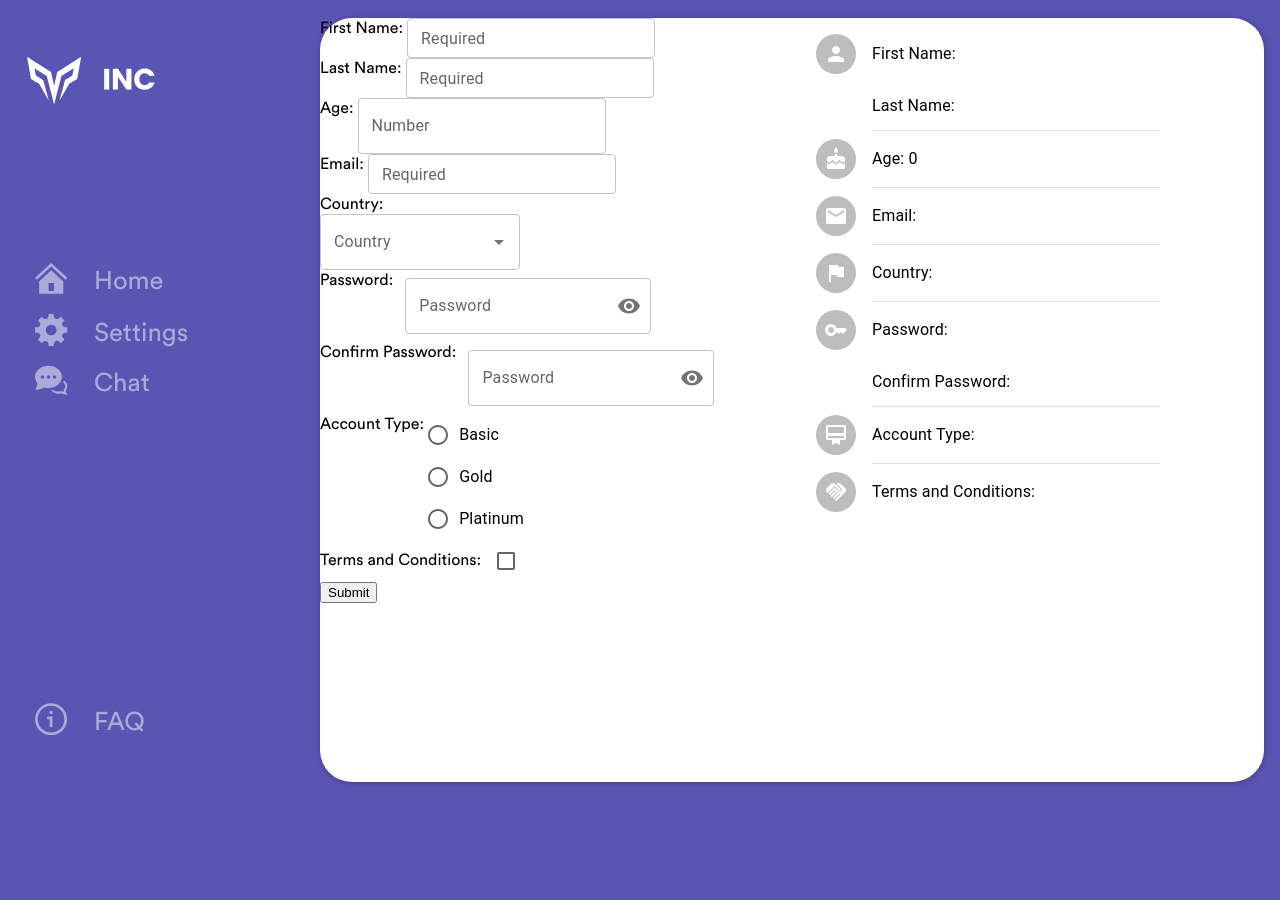
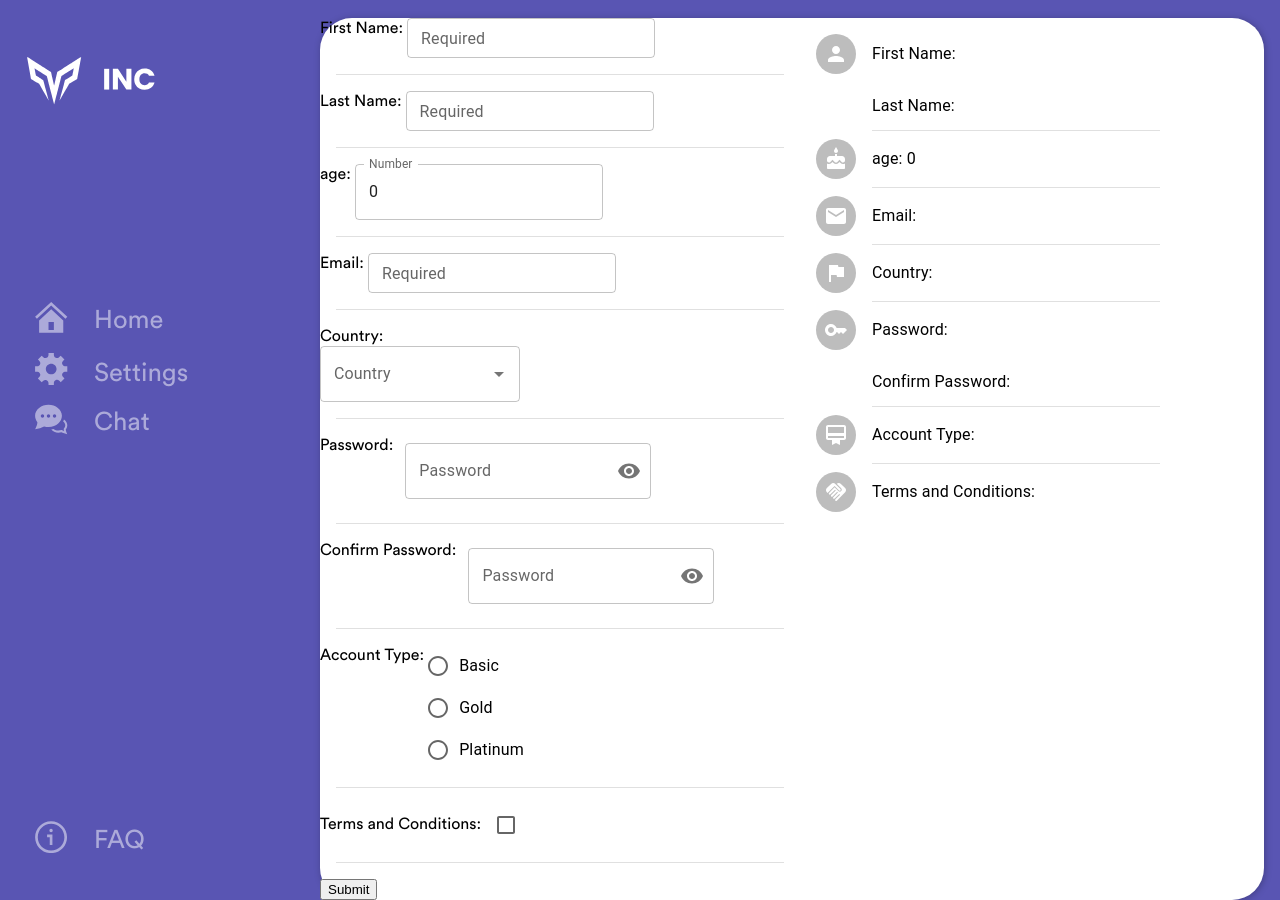
Before and after one commit to ahmedmoktaar/Ahmed-vite-project, a React (Vite) app: page /signup in a window 1280 px wide. Before the commit the page ends 800 px from the top, so only its background shows below. Built offline with nearby package versions, Linux system fonts and the light colour scheme.

Commit message:
ERROR: COUNTTRY + TERMSCONDITION

```diff
--- a/src/pages/SignUp.tsx
+++ b/src/pages/SignUp.tsx
@@ -18,7 +18,7 @@ import {
   RadioGroup,
   TextField,
 } from "@mui/material";
-import {  ErrorMessage, Field, Form, Formik } from "formik";
+import { ErrorMessage, Field, Form, Formik } from "formik";
 import { Dispatch, SetStateAction, useState } from "react";
 import * as Yup from "yup";
 import FormSVG from "../assets/svg/FormSVG";
@@ -30,7 +30,7 @@ import React from "react";
 type values = {
   firstName: string;
   lastName: string;
-  Age: number;
+  age: number;
   email: string;
   country: string;
   password: string;
@@ -45,7 +45,7 @@ type values = {
 const Labels = {
   firstName: "First Name: ",
   lastName: "Last Name: ",
-  Age: "Age: ",
+  age: "age: ",
   email: "Email: ",
   country: "Country: ",
   password: "Password: ",
@@ -55,19 +55,72 @@ const Labels = {
 };
 
 // ------------------------------
+// keys of labels
+// ------------------------------
+const Keys = {
+  firstName: "firstName",
+  lastName: "lastName",
+  age: "age",
+  email: "email",
+  country: "country",
+  password: "password",
+  confirmPassword: "confirmPassword",
+  accountType: "accountType",
+  termsConditions: "termsConditions",
+};
+
+// ------------------------------
 // Sign Up input Components
 // ------------------------------
 const FormInput = () => {
   // ------------------------------
   // MUI Components
   // ------------------------------
-  const InputComponent = () => (
-    <TextField id="outlined-required" label="Required" size="small" />
+  const InputComponent = (props) => (
+    <TextField
+      id="outlined-required"
+      label="Required"
+      size="small"
+      {...props}
+    />
   );
-  const AgeComponent = () => (
-    <TextField id="outlined-number" label="Number" type="number" />
+  const AgeComponent = (props) => (
+    <TextField id="outlined-number" label="Number" type="number" {...props} />
   );
-  const PasswordComponent = () => {
+
+  const CountryComponent = (props) => {
+    const Countries = [
+      { label: "Egypt" },
+      { label: "Andorra" },
+      { label: "Benin" },
+      { label: "Cameroon" },
+      { label: "Grenada" },
+      { label: "Italy" },
+      { label: "Mauritius" },
+      { label: "Maldives" },
+      { label: "Malawi" },
+      { label: "Mexico" },
+      { label: "Malaysia" },
+      { label: "Mozambique" },
+      { label: "Namibia" },
+      { label: "New Caledoni" },
+      { label: "Niger" },
+      { label: "Norfolk Islan" },
+      { label: "Nigeria" },
+    ];
+    return (
+      <Autocomplete
+        disablePortal
+        sx={{ width: 200 }}
+        id="combo-box-demo"
+        options={Countries}
+        renderInput={(params) => (
+          <TextField {...params} {...props} label="Country" />
+        )}
+      />
+    );
+  };
+  const PasswordComponent = (props) => {
     const [showPassword, setShowPassword] = React.useState(false);
 
     const handleClickShowPassword = () => setShowPassword((show) => !show);
@@ -96,79 +149,124 @@ const FormInput = () => {
             </InputAdornment>
           }
           label="Password"
+          {...props}
         />
       </FormControl>
     );
   };
-  const CountryComponent = () => {
-    const Countries = [
-      { label: "Egypt" },
-      { label: "Andorra" },
-      { label: "Benin" },
-      { label: "Cameroon" },
-      { label: "Grenada" },
-      { label: "Italy" },
-    ];
-    return (
-      <Autocomplete
-        disablePortal
-        sx={{ width: 200 }}
-        id="combo-box-demo"
-        options={Countries}
-        renderInput={(params) => <TextField {...params} label="Country" />}
-      />
-    );
-  };
-const AccountTypeComponent = () => {
+  const AccountTypeComponent = (props) => {
     return (
       <FormControl>
         <RadioGroup
           aria-labelledby="demo-radio-buttons-group-label"
           name="radio-buttons-group"
+          {...props}
         >
           <FormControlLabel value="Basic" control={<Radio />} label="Basic" />
           <FormControlLabel value="Gold" control={<Radio />} label="Gold" />
-        <FormControlLabel value="Platinum" control={<Radio />} label="Platinum" />
+          <FormControlLabel
+            value="Platinum"
+            control={<Radio />}
+            label="Platinum"
+          />
         </RadioGroup>
       </FormControl>
     );
-}
-const TermsConditionsComponent = () => {
+  };
+  const TermsConditionsComponent = (props) => {
+    return <Checkbox {...props} />;
+  };
+
   return (
-    <Checkbox />
+    <>
+      <label htmlFor={Keys.firstName}>{Labels.firstName} </label>
+      <Field id={Keys.firstName} as={InputComponent} name={Keys.firstName} />
+      <ErrorMessage name={Keys.firstName}></ErrorMessage>
+      <Divider variant="inset" component="hr" />
 
+      <label htmlFor={Keys.lastName}>{Labels.lastName} </label>
+      <Field id={Keys.lastName} as={InputComponent} name={Keys.lastName} />
+      <ErrorMessage name={Keys.lastName}></ErrorMessage>
+      <Divider variant="inset" component="hr" />
+
+      <label htmlFor={Keys.age}>{Labels.age} </label>
+      <Field id={Keys.age} as={AgeComponent} name={Keys.age} />
+      <ErrorMessage name={Keys.age}></ErrorMessage>
+      <Divider variant="inset" component="hr" />
+
+      <label htmlFor={Keys.email}>{Labels.email} </label>
+      <Field id={Keys.email} as={InputComponent} name={Keys.email} />
+      <ErrorMessage name={Keys.email}></ErrorMessage>
+      <Divider variant="inset" component="hr" />
+
+      <label htmlFor={Keys.country}>{Labels.country} </label>
+      <Field id={Keys.country} as={CountryComponent} name={Keys.country} />
+      <ErrorMessage name={Keys.country}></ErrorMessage>
+      <Divider variant="inset" component="hr" />
+
+      <label htmlFor={Keys.password}>{Labels.password} </label>
+      <Field id={Keys.password} as={PasswordComponent} name={Keys.password} />
+      <ErrorMessage name={Keys.password}></ErrorMessage>
+      <Divider variant="inset" component="hr" />
+
+      <label htmlFor={Keys.confirmPassword}>{Labels.confirmPassword} </label>
+      <Field
+        id={Keys.confirmPassword}
+        as={PasswordComponent}
+        name={Keys.confirmPassword}
+      />
+      <ErrorMessage name={Keys.confirmPassword}></ErrorMessage>
+      <Divider variant="inset" component="hr" />
+
+      <label htmlFor={Keys.accountType}>{Labels.accountType} </label>
+      <Field
+        id={Keys.accountType}
+        as={AccountTypeComponent}
+        name={Keys.accountType}
+      />
+      <ErrorMessage name={Keys.accountType}></ErrorMessage>
+      <Divider variant="inset" component="hr" />
+
+      <label htmlFor={Keys.termsConditions}>{Labels.termsConditions} </label>
+      <Field
+        id={Keys.termsConditions}
+        as={TermsConditionsComponent}
+        name={Keys.termsConditions}
+      />
+      <ErrorMessage name={Keys.termsConditions}></ErrorMessage>
+      <Divider variant="inset" component="hr" />
+    </>
   );
-}
-  const Container = [];
+  // const Container = [];
 
-  for (const [key, value] of Object.entries(Labels)) {
-    Container.push(
-      <div key={key}>
-        <label htmlFor={key}>{value} </label>
-        <Field
-          id={key}
-          name={key}
-          component={
-            key === "firstName" || key === "lastName" || key === "email"
-              ? InputComponent
-              : key === "Age"
-              ? AgeComponent
-              : key === "password" || key === "confirmPassword"
-              ? PasswordComponent
-              : key === "country"
-              ? CountryComponent
-              : key === "accountType"
-              ? AccountTypeComponent
-              : key === "termsConditions"
-              ? TermsConditionsComponent
-              : null
-          }
-        />
-        <ErrorMessage name={key}/>
-      </div>
-    );
-  }
-  return Container;
+  // for (const [key, value] of Object.entries(Labels)) {
+  //   Container.push(
+  //     <div key={key}>
+  //       <label htmlFor={key}>{value} </label>
+  //       <Field
+  //         id={key}
+  //         name={key}
+  //         component={
+  //           key === "firstName" || key === "lastName" || key === "email"
+  //             ? InputComponent
+  //             : key === "Age"
+  //             ? AgeComponent
+  //             : key === "password" || key === "confirmPassword"
+  //             ? PasswordComponent
+  //             : key === "country"
+  //             ? CountryComponent
+  //             : key === "accountType"
+  //             ? AccountTypeComponent
+  //             : key === "termsConditions"
+  //             ? TermsConditionsComponent
+  //             : null
+  //         }
+  //       />
+  //       <ErrorMessage name={key}/>
+  //     </div>
+  //   );
+  // }
+  // return Container;
 };
 
 // ------------------------------
@@ -213,8 +311,8 @@ const SignUpResult = (props: { className: string; signUpValues: values }) => {
 
       <Result
         svg={FormSVG.CakeIcon}
-        name={Labels.Age}
-        value={signUpValues.Age}
+        name={Labels.age}
+        value={signUpValues.age}
       />
       <Divider variant="inset" component="li" />
 
@@ -269,7 +367,7 @@ const SignUp = () => {
   const initialValues: values = {
     firstName: "",
     lastName: "",
-    Age: 0,
+    age: 0,
     email: "",
     country: "",
     password: "",
@@ -281,7 +379,7 @@ const SignUp = () => {
   const validationSchema = Yup.object({
     firstName: Yup.string().required("Required"),
     lastName: Yup.string(),
-    Age: Yup.number()
+    age: Yup.number()
       .typeError("Age must be a number")
       .min(16, "Age must be over 16")
       .max(125, "Invalid age")
@@ -326,7 +424,7 @@ const SignUp = () => {
         validationSchema={validationSchema}
       >
         <Form>
-          <FormInput  />
+          <FormInput />
           <button type="submit">Submit</button>
         </Form>
       </Formik>
@@ -346,6 +444,9 @@ const Holder = styled.div`
   display: grid;
   grid-template-columns: 30em auto;
   height: 100%;
+  hr {
+    margin: 1em;
+  }
 `;
 
 export default SignUp;
```
Lines whose indentation alone changed are shown as unchanged.
